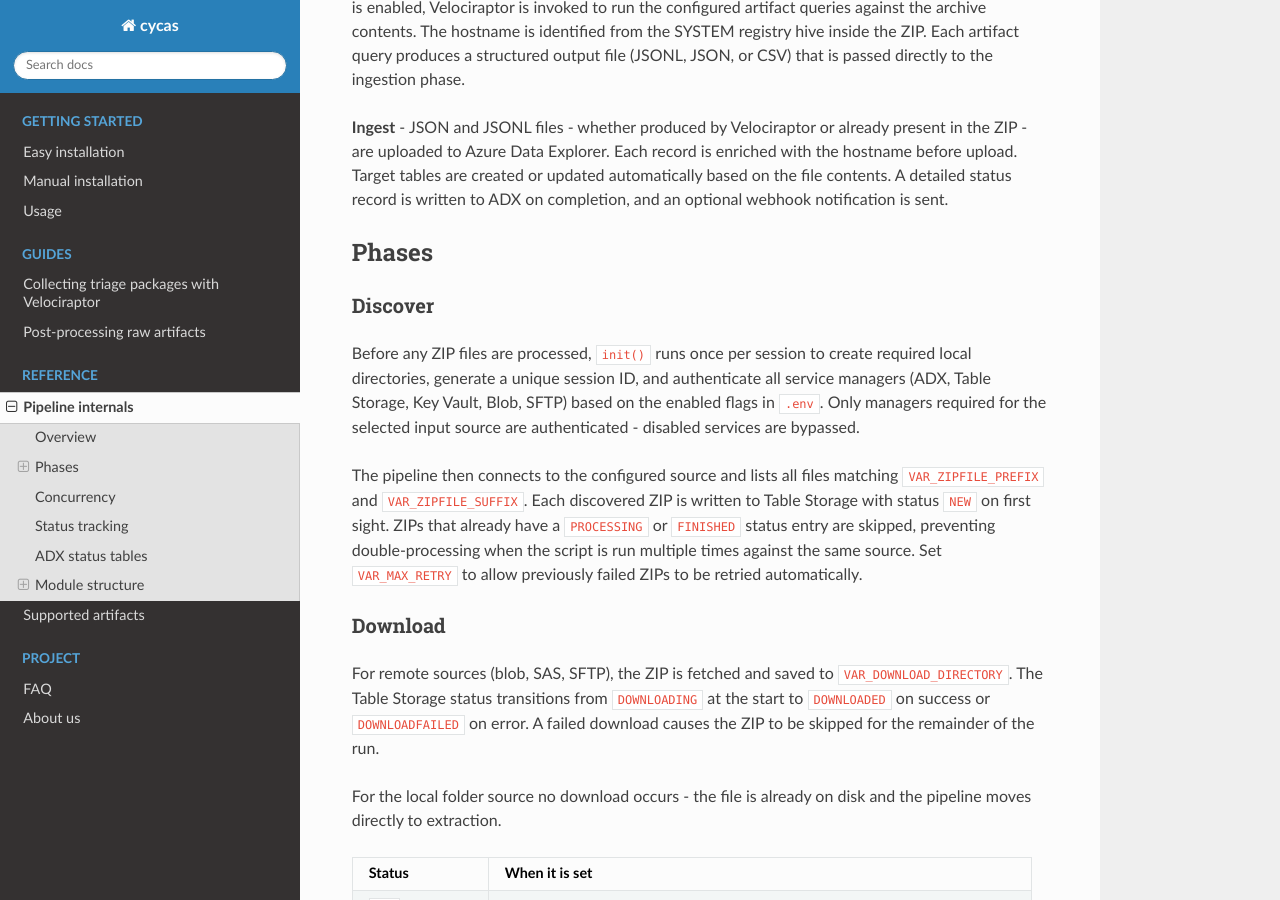
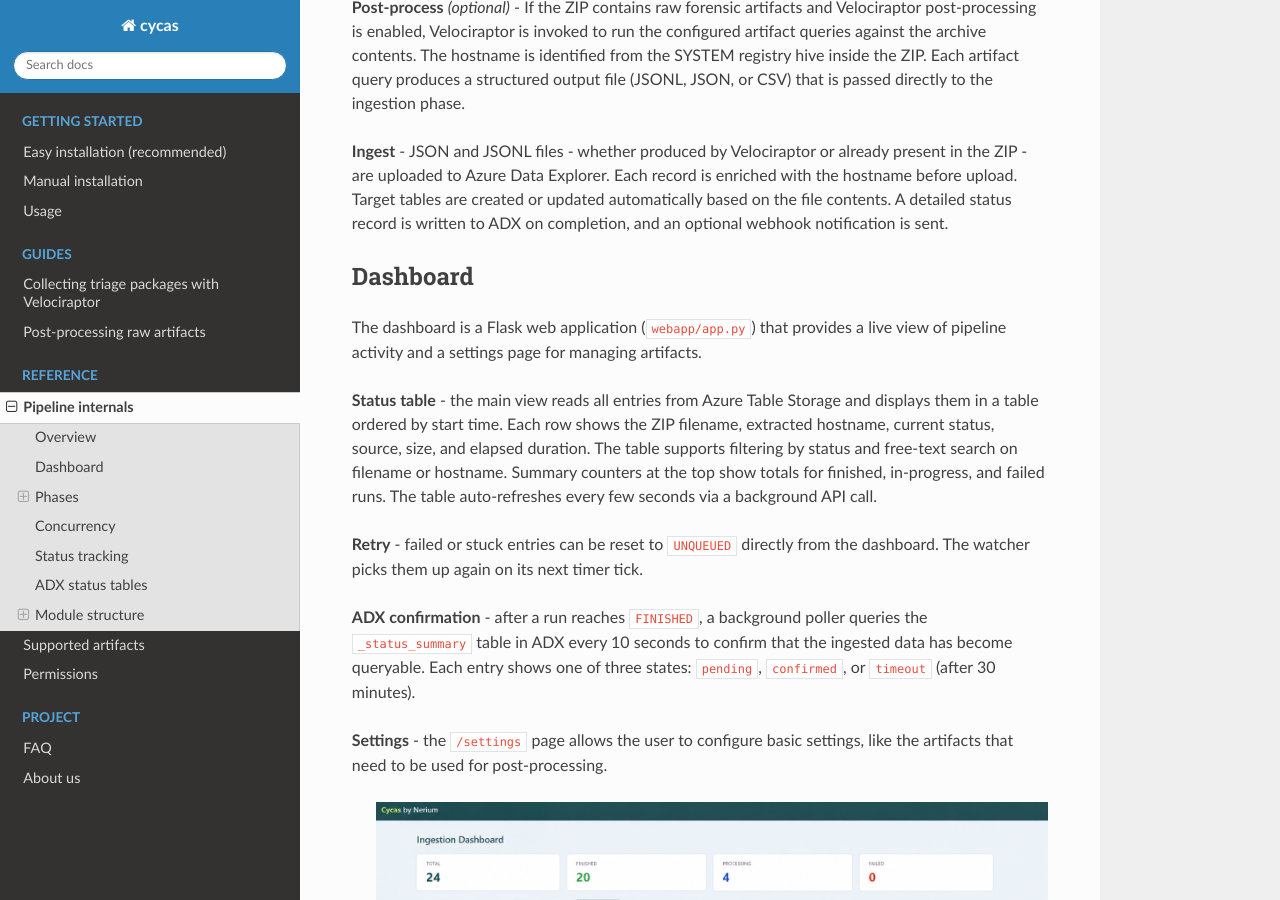
Before and after one commit to nerium-security/cycas, a Sphinx documentation site: the page built from docs/source/reference/pipelineinternals.rst, in a window 1280 px wide and 900 px high, scrolled down 1049 px. Built offline with Sphinx 7.4.7 and the Read the Docs theme 3.1.0, drawn with Linux system fonts in a browser that asks for light colours; some of the changed text lies outside the part shown.

Commit message:
Added documentation

```diff
--- a/docs/source/conf.py
+++ b/docs/source/conf.py
@@ -25,3 +25,4 @@ exclude_patterns = []
 
 html_theme = 'sphinx_rtd_theme'
 html_static_path = ['_static']
+html_title_separator = ' | '
--- a/docs/source/project/aboutus.rst
+++ b/docs/source/project/aboutus.rst
@@ -1,4 +1,8 @@
 About us
 ========
 
-Nerium is a cyber security company specialized in monitoring, detecting, and responding to digital attacks. Our specialists have extensive experience in digitally protecting enterprises and recovering them from cyber attacks. Nerium is a 100% independent Dutch company located at the High Tech Campus in Eindhoven.
+Cycas started as an internal tool at `Nerium Cyber Security <https://www.nerium.nl>`_ to allow our incident response investigators to focus on the investigation rather than the time-consuming work of collecting and processing forensic data. After using it across many engagements, we decided to make it publicly available so the broader DFIR community can benefit from it.
+
+A core principle behind Cycas is that evidence should be collected at scale and preserved before any analysis takes place. Endpoint artefacts are volatile. The Windows Security event log, for example, often covers less than a day. Analysing endpoints directly risks missing evidence that has already been overwritten. Cycas collects at scale first, preserving the full triage package before any analysis touches it.
+
+All processing happens in the cloud against the collected evidence, making the investigation auditable, repeatable, and independent of the state of the endpoint.
--- a/docs/source/reference/pipelineinternals.rst
+++ b/docs/source/reference/pipelineinternals.rst
@@ -40,6 +40,34 @@
 is enriched with the hostname before upload. Target tables are created or
 updated automatically based on the file contents. A detailed status record is
 written to ADX on completion, and an optional webhook notification is sent.
+
+Dashboard
+---------
+
+The dashboard is a Flask web application (``webapp/app.py``) that provides a
+live view of pipeline activity and a settings page for managing artifacts.
+
+**Status table** - the main view reads all entries from Azure Table Storage
+and displays them in a table ordered by start time. Each row shows the ZIP
+filename, extracted hostname, current status, source, size, and elapsed
+duration. The table supports filtering by status and free-text search on
+filename or hostname. Summary counters at the top show totals for finished,
+in-progress, and failed runs. The table auto-refreshes every few seconds via
+a background API call.
+
+**Retry** - failed or stuck entries can be reset to ``UNQUEUED`` directly
+from the dashboard. The watcher picks them up again on its next timer tick.
+
+**ADX confirmation** - after a run reaches ``FINISHED``, a background poller
+queries the ``_status_summary`` table in ADX every 10 seconds to confirm
+that the ingested data has become queryable. Each entry shows one of three
+states: ``pending``, ``confirmed``, or ``timeout`` (after 30 minutes).
+
+**Settings** - the ``/settings`` page allows the user to configure basic
+settings, like the artifacts that need to be used for post-processing.
+
+   .. image:: /_static/images/webapp_status.png
+      :target: /_static/images/webapp_status.png
 
 
 Phases
@@ -282,6 +310,8 @@
      - Entry point. Discovers ZIPs and manages the thread pool.
    * - ``core/pipeline/orchestrator.py``
      - Coordinates the full lifecycle of a single ZIP file.
+   * - ``webapp/app.py``
+     - Flask dashboard: status table, retry, ADX poller, and artifact settings.
 
 Utils
 ~~~~~
```
Also changed, not shown: docs/source/gettingstarted/installationeasy.rst (+7 -8 lines), docs/source/gettingstarted/installationmanual.rst (+141 -31 lines), docs/source/index.rst (+7 -3 lines), docs/source/reference/permissions.rst (added, +105 -0 lines), docs/source/_static/images/overview_cycas.png (added), 1 other file.
